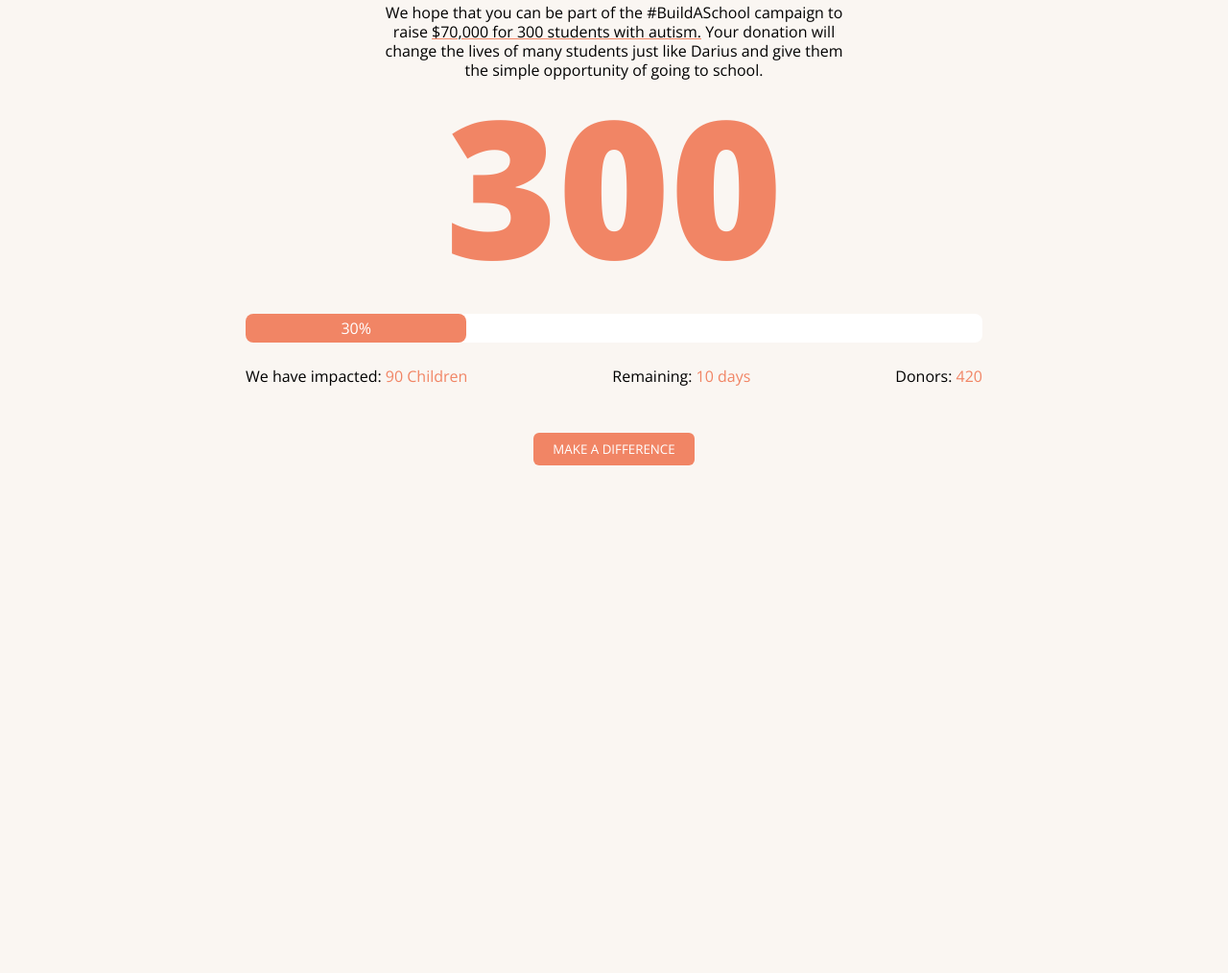
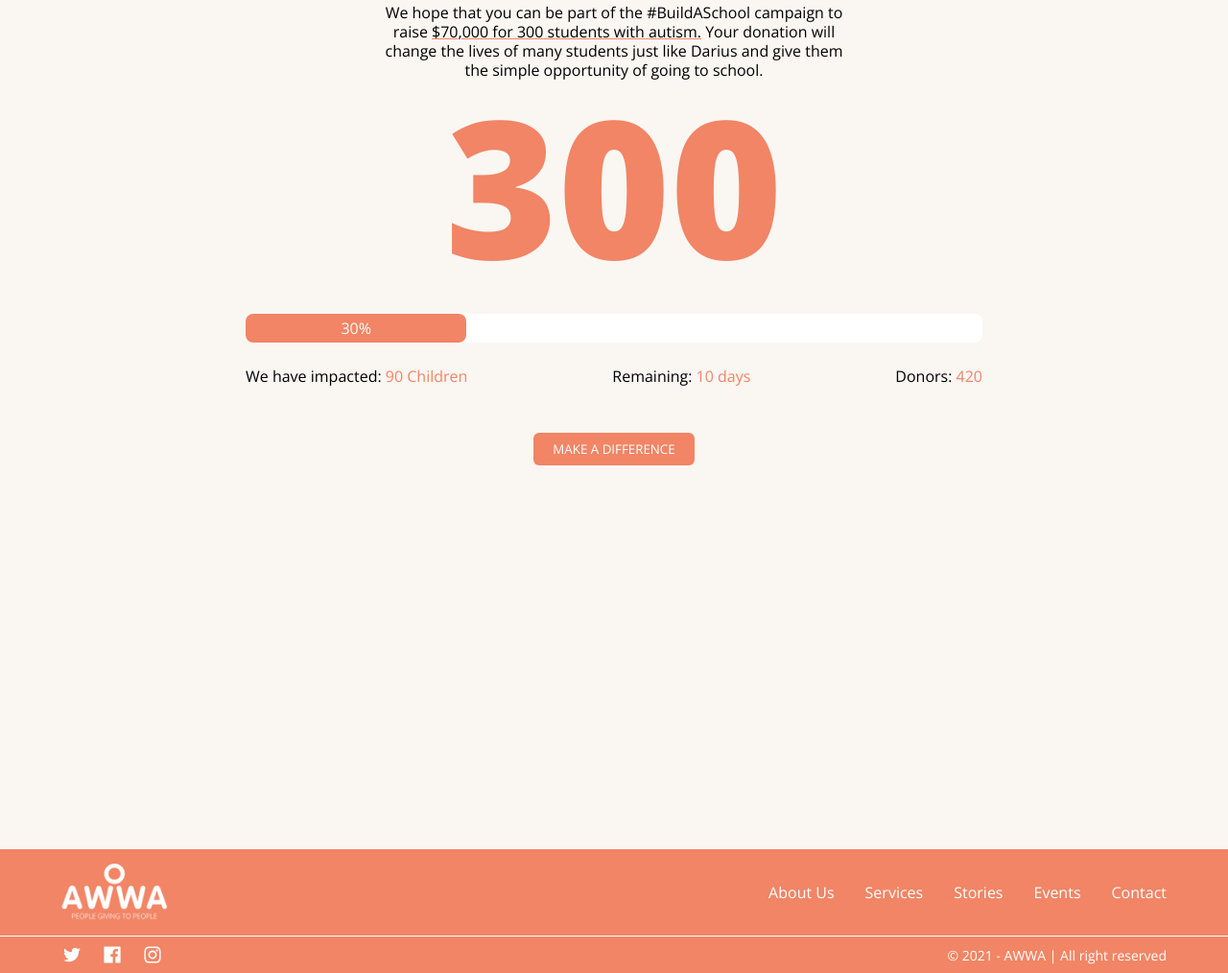
Before and after one commit to safin-sys/awwa, a Gatsby site: page / in a window 1280 px wide. Shown: the part 2398-3412 px from the top of the page at 96% size. Before the commit the page ends 3283 px from the top, so only its background shows below. Built offline with nearby package versions, Linux system fonts and the light colour scheme; Gatsby itself is replaced by a stand-in of ours.

Commit message:
footer done

```diff
--- a/src/components/DonationGoal.js
+++ b/src/components/DonationGoal.js
@@ -64,6 +64,14 @@ const GoalContainer = styled.div`
         cursor: pointer;
         text-decoration: none;
     }
+    @media (max-width: 768px) {
+        .progress {
+            .bar-bg,
+            .details {
+                width: 80vw;
+            }
+        }
+    }
 `;
 
 const DonationGoal = () => {
--- /dev/null
+++ b/src/components/Footer.js
@@ -0,0 +1,108 @@
+import React from 'react'
+import logo from '../images/awwa-logo-mono.png'
+import styled from 'styled-components'
+import { Link } from 'gatsby';
+import { AiOutlineTwitter, AiFillFacebook, AiOutlineInstagram  } from 'react-icons/ai'
+
+const FooterContainer = styled.footer`
+    background-color: #F18565;
+    color: white;
+    #row1 {
+        padding: 15px 0;
+        display: flex;
+        justify-content: space-between;
+        align-items: center;
+        img {
+            height: 60px;
+        }
+        ul {
+            display: flex;
+            gap: 32px;
+            list-style: none;
+            li {
+                a {
+                    color: white;
+                    text-decoration: none;
+                }
+            }
+        }
+    }
+    hr {
+        border: none;
+        border-top: 1px solid white;
+    }
+    #row2 {
+        display: flex;
+        justify-content: space-between;
+        align-items: center;
+        padding: 8px 0;
+        .socials {
+            display: flex;
+            a {
+                height: 22px;
+                width: 22px;
+                align-self: center;
+                margin-left: 20px;
+                svg {
+                    color: white;
+                    height: 22px;
+                    width: 22px;
+                }
+            }
+            a:first-child {
+                margin-left: 0;
+            }
+        }
+        .copyright {
+            p {
+                font-size: 14px;
+            }
+        }
+    }
+    @media (max-width: 768px) {
+        #row1 {
+            flex-direction: column;
+            align-items: flex-start;
+            ul {
+                margin-top: 14px;
+                flex-direction: column;
+                gap: 14px;
+            }
+        }
+        #row2 {
+            flex-direction: column;
+            align-items: flex-start;
+            gap: 4px;
+        }
+    }
+`;
+
+const Footer = () => {
+    return (
+        <FooterContainer>
+            <div id="row1" className="container">
+                <img src={logo} alt="Logo"/>
+                <ul>
+                    <li><Link to="#">About Us</Link></li>
+                    <li><Link to="#">Services</Link></li>
+                    <li><Link to="#">Stories</Link></li>
+                    <li><Link to="#">Events</Link></li>
+                    <li><Link to="#">Contact</Link></li>
+                </ul>
+            </div>
+            <hr/>
+            <div id="row2" className="container">
+                <div className="socials">
+                    <Link to="#"><AiOutlineTwitter /></Link>
+                    <Link to="#"><AiFillFacebook /></Link>
+                    <Link to="#"><AiOutlineInstagram /></Link>
+                </div>
+                <div className="copyright">
+                    <p>© {new Date().getFullYear()} - AWWA | All right reserved</p>
+                </div>
+            </div>
+        </FooterContainer>
+    )
+}
+
+export default Footer
--- a/src/pages/index.js
+++ b/src/pages/index.js
@@ -1,6 +1,7 @@
 import React from "react"
 import About from "../components/About"
 import DonationGoal from "../components/DonationGoal"
+import Footer from "../components/Footer"
 import Hero from "../components/Hero"
 import HowWeHelp from "../components/HowWeHelp"
 
@@ -8,6 +9,7 @@ import Layout from "../components/layout"
 import SEO from "../components/seo"
 
 const IndexPage = () => (
+  <>
     <Layout>
       <SEO title="Home" />
       <Hero />
@@ -16,6 +18,8 @@ const IndexPage = () => (
       <DonationGoal />
       <div className="space" style={{height: '400px'}}></div>
     </Layout>
+    <Footer />
+  </>
 )
 
 export default IndexPage
```
Also changed, not shown: src/images/awwa-logo-mono.png (added). Lines whose indentation alone changed are shown as unchanged.
